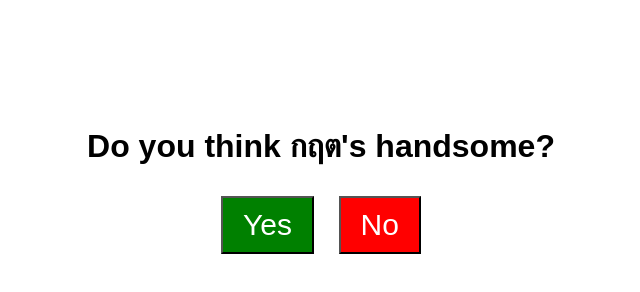
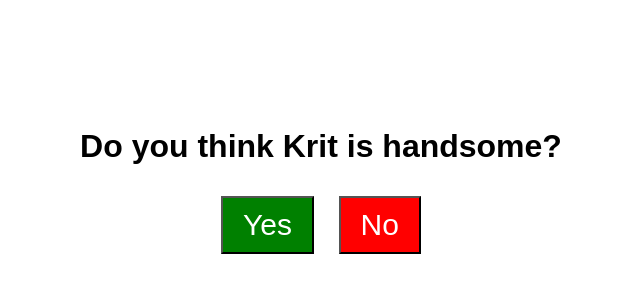
Before and after one commit to Kkboi2000/my-handsome-html, a plain HTML site: page index.html in a window 1280 px wide. Shown: the whole page, without its empty margins (319-959 px from the left). Drawn offline with Linux system fonts and the light colour scheme.

Commit message:
Update index.html

```diff
--- a/index.html
+++ b/index.html
@@ -3,7 +3,7 @@
 <head>
     <meta charset="UTF-8">
     <meta name="viewport" content="width=device-width, initial-scale=1.0">
-    <title>Do You Think I'm Krit?</title>
+    <title>Do You Think Krit is handsome?</title>
     <style>
         body {
             font-family: Arial, sans-serif;
@@ -28,7 +28,7 @@
     </style>
 </head>
 <body>
-    <h1>Do you think กฤต's handsome?</h1>
+    <h1>Do you think Krit is handsome?</h1>
     <button id="yes" onclick="handleYes()">Yes</button>
     <button id="no" onclick="handleNo()">No</button>
 
```
